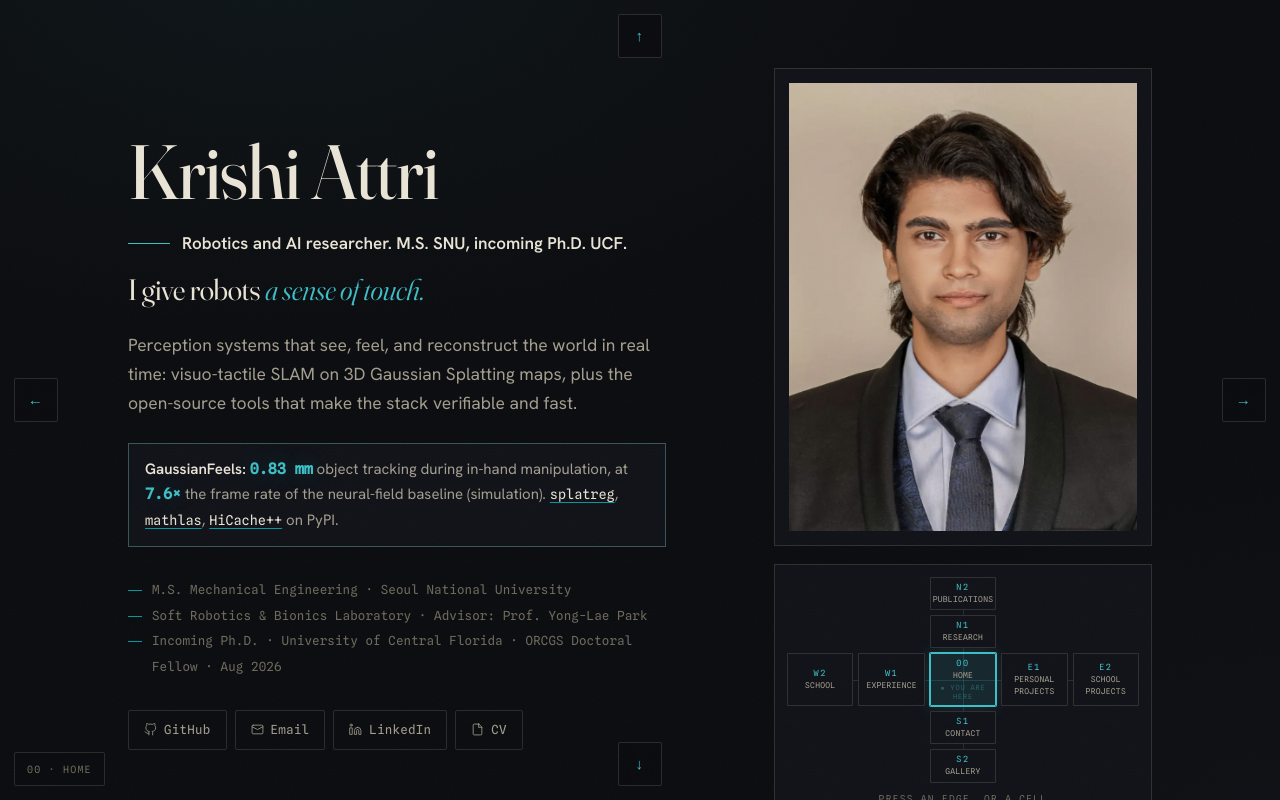
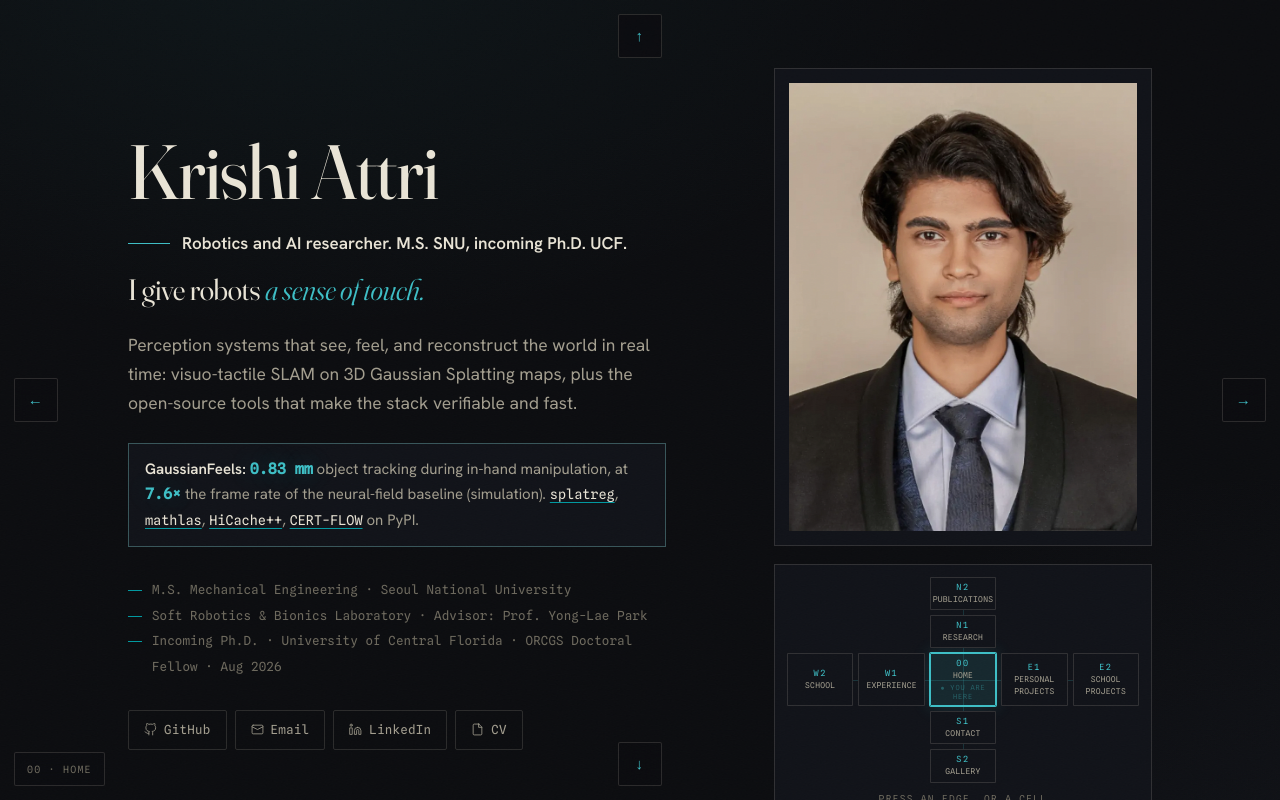
Before and after one commit to Archerkattri/archerkattri.github.io, a React (Vite) app: page / in a window 1280 px wide. Built offline with nearby package versions, Linux system fonts and the light colour scheme.

Commit message:
Hero: CERT-FLOW joins the PyPI line

```diff
--- a/src/data.js
+++ b/src/data.js
@@ -47,6 +47,7 @@ export const PORTFOLIO_DATA = {
         { label: "splatreg", href: "#splatreg" },
         { label: "mathlas", href: "#mathlas" },
         { label: "HiCache++", href: "#hicache-pp" },
+        { label: "CERT-FLOW", href: "#cert-flow" },
       ],
       librariesTail: " on PyPI.",
     },
```
